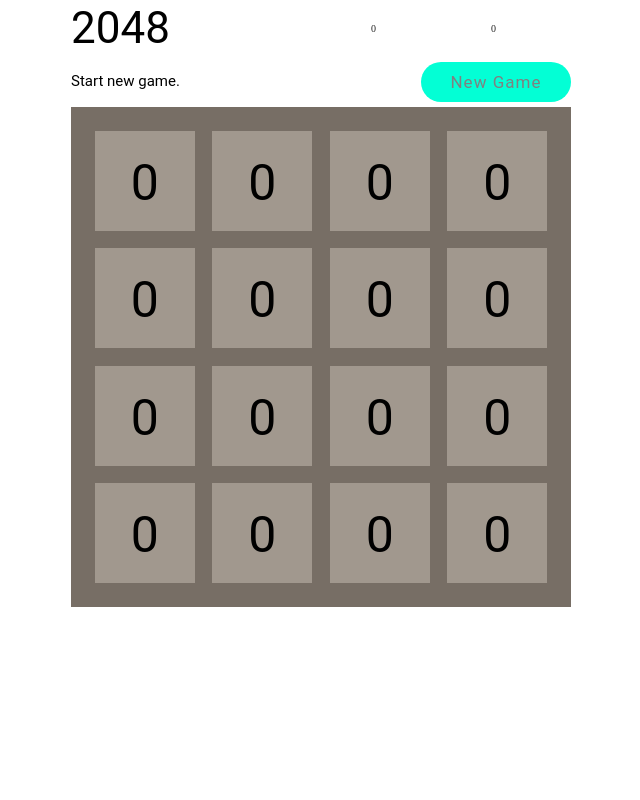
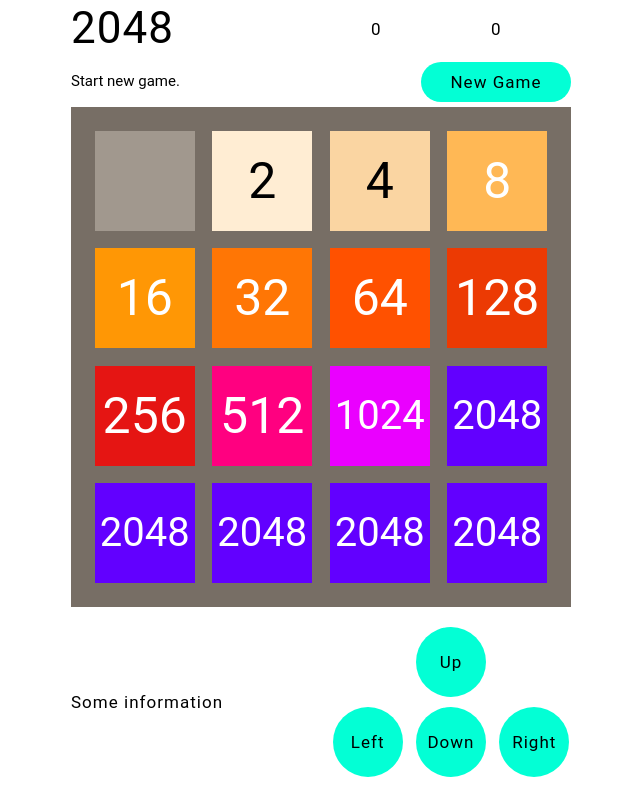
Before and after one commit to I-vasilich-I/react-game, a React app: page / in a window 1280 px wide. Shown: the whole page, without its empty margins (319-959 px from the left). Built offline with nearby package versions, Linux system fonts and the light colour scheme.

Commit message:
feat: game board style

```diff
--- a/src/assets/sass/abstract/_constants.scss
+++ b/src/assets/sass/abstract/_constants.scss
@@ -0,0 +1 @@
+$color-prime: rgb(3, 255, 213);
--- a/src/assets/sass/layouts/_footer.scss
+++ b/src/assets/sass/layouts/_footer.scss
@@ -0,0 +1,41 @@
+.footer {
+  width: 100%;
+  margin-top: 20px;
+  display: flex;
+  flex-wrap: wrap;
+  justify-content: space-between;
+  align-items: center;
+}
+
+.item-a {
+  grid-area: upArrow;
+}
+.item-b {
+  grid-area: leftArrow;
+}
+.item-c {
+  grid-area: douwnArrow;
+}
+.item-d {
+  grid-area: rightArrow;
+}
+
+.footer__info {
+  width: 50%;
+  height: 50%;
+  @include font(1.7rem, 130%, black, $spacing: 0.06em);
+}
+
+.button__container {
+  width: 240px;
+  display: grid;
+  grid-template-columns: 70px 70px 70px;
+  grid-template-rows: auto;
+  grid-template-areas: ". upArrow ."
+                       "leftArrow douwnArrow rightArrow";
+  column-gap: 10px;
+  row-gap: 10px;
+  justify-content: space-around;
+  align-items: center;
+
+}
--- a/src/assets/sass/layouts/_header.scss
+++ b/src/assets/sass/layouts/_header.scss
@@ -24,7 +24,7 @@
   justify-content: space-between;
   align-items: center;
   flex-wrap: wrap;
-
+  @include font(1.7rem, 130%, black, $spacing: 0.06em);
 }
 .header__bottom {
   width: 100%;
@@ -54,11 +54,15 @@
 .button {
   width: 150px;
   height: 40px;
-  background: rgb(3, 255, 213);
+  background: $color-prime;
   border-radius: 100px;
   border: none;
-  @include font(1.7rem, 130%, gray, $spacing: 0.06em);
+  @include font(1.7rem, 130%, black, $spacing: 0.06em);
+  &--arrow {
+    width: 70px;
+    height: 70px;
+  }
   &:hover {
-    background:   rgb(1, 201, 167);
+    background:   $color-prime;
   }
 }
--- a/src/assets/sass/layouts/_main.scss
+++ b/src/assets/sass/layouts/_main.scss
@@ -18,13 +18,72 @@
 }
 
 .tile {
+  // display: flex;
+  // align-content: center;
+  // justify-content: center;
   width: 100px;
   height: 100px;
   background-color: rgba(238, 228, 218, 0.35);
-  @include font(5rem, 150%, black);
+  @include font(5rem, 200%, black);
   text-align: center;
-  padding-top: 15%;
-  &-zero {
-    visibility: hidden;
+  //padding-top: 15%;
+  &--0 {
+    background-color: rgba(238, 228, 218, 0.35);
   }
+
+  &--2 {
+    background-color: #ffedd3;
+  }
+  &--4 {
+    background-color: #fad5a2;
+  }
+  &--8 {
+    background-color: #ffb855;
+    color: white;
+  }
+
+  &--16 {
+    background-color: #ff9705;
+    color: white;
+  }
+
+  &--32 {
+    background-color: #ff7605;
+    color: white;
+  }
+
+  &--64 {
+    background-color: #ff5100;
+    color: white;
+  }
+
+  &--128 {
+    background-color: #ec3a03;
+    color: white;
+  }
+
+  &--256 {
+    background-color: #ff0000ce;
+    color: white;
+  }
+
+  &--512 {
+    background-color: #ff0080;
+    color: white;
+  }
+
+  &--1024 {
+    background-color: #ea00ff;
+    color: white;
+    font-size: 4rem;
+    line-height: 250%;
+  }
+
+  &--2048 {
+    background-color: #6200ff;
+    color: white;
+    font-size: 4rem;
+    line-height: 250%;
+  }
+
 }
--- a/src/modules/App.jsx
+++ b/src/modules/App.jsx
@@ -1,12 +1,14 @@
 import React from 'react';
 import Board from './Board';
 import Header from './Header';
+import Footer from './Footer';
 
 const App = () => (
   <div className="App">
     <h1 className="hidden">2048</h1>
     <Header />
     <Board />
+    <Footer />
   </div>
 );
 
--- a/src/modules/Board.jsx
+++ b/src/modules/Board.jsx
@@ -1,26 +1,22 @@
 import React from 'react';
-import { useState } from 'react';
+//import { useState } from 'react';
 
 
 const Board = () => {
-  const  [tileStyle, setTileStyle] = useState(["tile"]);
+  //const  [tileStyle, setTileStyle] = useState(["tile"]);
+
+  const setValue = (id) => {
+    if (!id) return '';
+    if (id <= 11) return Math.pow(2, id);
+    return Math.pow(2, 11);
+  }
 
   const tilesArray = [...Array(16).keys()].map((elem, id) => (
     // eslint-disable-next-line react/no-array-index-key
-    <div key={id} className={[...tileStyle]}>
-      0
+    <div key={id} className={`tile tile--${setValue(id) ? setValue(id) : 0}`}>
+      {setValue(id)}
     </div>
   ))
-
-  const addClass = (newClass) => {
-    setTileStyle([...tileStyle, newClass]);
-  }
-
-  const deleteClass = (classToDelete) => {
-    setTileStyle([tileStyle.filter((elem) => elem !== classToDelete)]);
-  }
-
-  console.log(tilesArray);
 
   return (
     <main className="main">
--- a/src/modules/Footer.jsx
+++ b/src/modules/Footer.jsx
@@ -0,0 +1,27 @@
+import React from 'react';
+
+const Footer = () => {
+
+
+  return (
+    <footer className="footer">
+      <div className="footer__info">Some information</div>
+      <div className="button__container">
+        <button className="button button--arrow item-b">
+          Left
+        </button>
+        <button className="button button--arrow item-a">
+          Up
+        </button>
+        <button className="button button--arrow item-d">
+          Right
+        </button>
+        <button className="button button--arrow item-c">
+          Down
+        </button>
+      </div>
+    </footer>
+  )
+}
+
+export default Footer;
```
Also changed, not shown: 4 other files (tests, documents, lock files or other folders).
